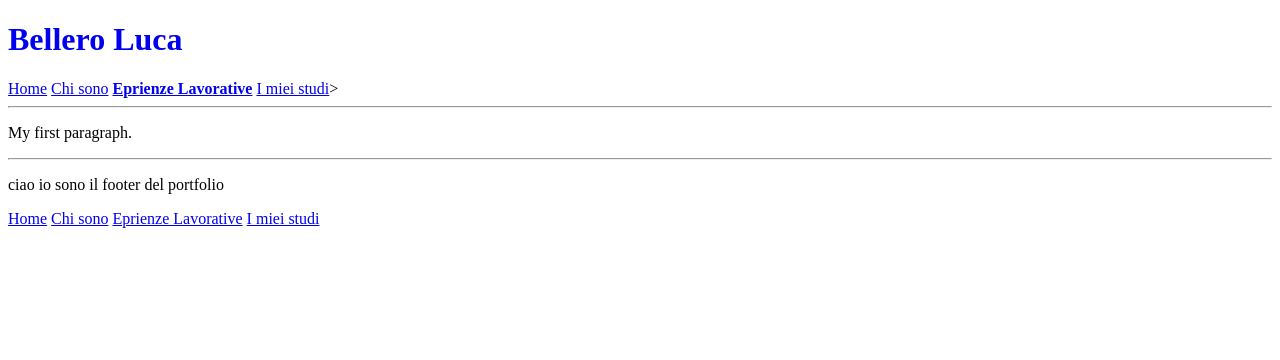
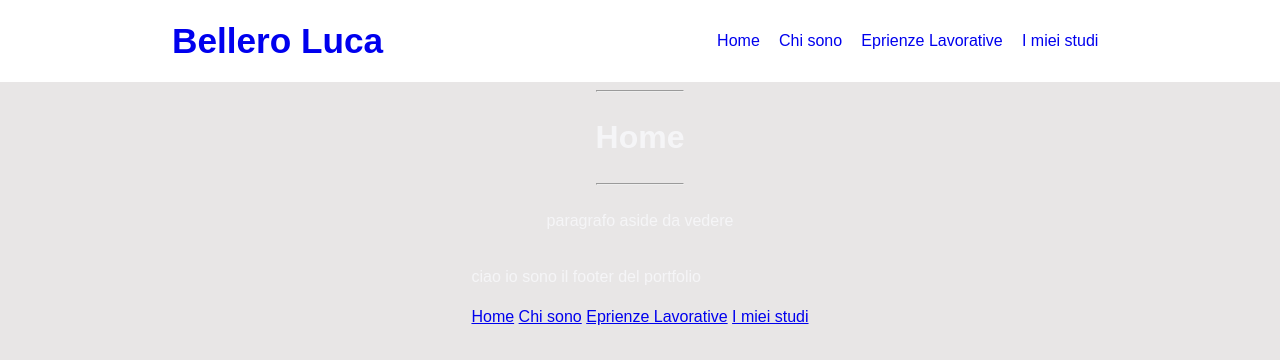
Before and after one commit to LBelle96/BelleroLucaPortfolio, a plain HTML site: page index.html in a window 1280 px wide. Drawn offline with Linux system fonts and the light colour scheme.

Commit message:
inserimento css, inserito flex box nel menu

```diff
--- a/index.html
+++ b/index.html
@@ -4,22 +4,45 @@
 <head>
     <title>Page Title</title>
     <link rel="icon" type="image/x-icon" href="/images/favicon.ico">
+    <link rel="stylesheet" href="style\style.css">
     <style></style>
 </head>
 
 <body>
+    <header class="container">
+        <div class="divNav">
+            <a class="logo" href="C:\Users\belle\Desktop\Portfolio\BelleroLucaPortfolio\index.html">
+                <h1>Bellero Luca</h1>
+            </a>
+
+            <nav class="menuNav">
+                <a class="aNav" href="C:\Users\belle\Desktop\Portfolio\BelleroLucaPortfolio\index.html">Home</a>
+                <a class="aNav" href="C:\Users\belle\Desktop\Portfolio\BelleroLucaPortfolio\pages\Chi sono.html">Chi
+                    sono</a>
+                <a class="aNav"
+                    href="C:\Users\belle\Desktop\Portfolio\BelleroLucaPortfolio\pages\Esperienze lavorative.html">Eprienze
+                    Lavorative</a>
+                <a class="aNav" href="C:\Users\belle\Desktop\Portfolio\BelleroLucaPortfolio\pages\I miei studi.html">I
+                    miei studi</a>
+            </nav>
+        </div>
+    </header>
+
+
+    <main>
         <div>
-    <a href = "index.html" style="text-decoration: none;" ><h1>Bellero Luca</h1></a>
-    <a href="index.html">Home</a>
-    <a href="C:\Users\belle\Desktop\Portfolio\BelleroLucaPortfolio\pages\Chi sono.html">Chi sono</a>
-    <a href="pages\Esperienze lavorative.html"><b>Eprienze Lavorative</b></a>
-    <a href="pages\I miei studi.html">I miei studi</a>>
+
             <hr>
         </div>
         <div>
-    <p>My first paragraph.</p>
+            <h1>Home</h1>
             <hr>
         </div>
+    </main>
+
+    <aside>
+        <p>paragrafo aside da vedere</p>
+    </aside>
 
 
     <footer>
@@ -31,4 +54,5 @@
 
     </footer>
 </body>
+
 </html>
--- a/style/style.css
+++ b/style/style.css
@@ -0,0 +1,74 @@
+body {
+    font-family: Arial, Helvetica, sans-serif;
+    font-size: 1rem;
+    line-height: 1.5;
+    color: #f5f5f7;
+    text-decoration: none;
+    background-color: rgb(232, 230, 230);
+    display: flex;
+    flex-direction: column;
+    align-items: center;
+    margin-top: 0;
+}
+
+
+header {
+
+    width: 100%;
+
+    height: 50px;
+    padding: 1rem;
+    display: flex;
+    flex-direction: row;
+    justify-content: center;
+    align-items: center;
+    background-color: #ffffff;
+
+}
+
+
+.logo {
+    width: 30%;
+    align-items: center;
+    padding: 1rem;
+    margin: 1rem;
+    display: flex;
+    justify-content: flex-start;
+    text-decoration: none;
+    font-size: 1.1rem;
+
+
+}
+
+.menuNav {
+    width: 60%;
+    padding: 1rem;
+    margin: 1rem;
+    display: inline-flex;
+    flex-direction: row;
+    align-items: center;
+    justify-content: flex-end;
+    text-decoration: none;
+
+
+}
+
+.aNav {
+
+    padding: 0.5rem;
+    margin: 0.1rem;
+    text-decoration: none;
+
+
+}
+
+.divNav {
+    width: 100%;
+    max-width: 1000px;
+    height: 50px;
+    padding: 0 1rem;
+    display: flex;
+    flex-direction: row;
+    justify-content: space-between;
+    align-items: center;
+}
```
Also changed, not shown: pages/Chi sono.html (+29 -8 lines), pages/Esperienze lavorative.html (+29 -8 lines), pages/I miei studi.html (+29 -8 lines). Lines whose indentation alone changed are shown as unchanged.
